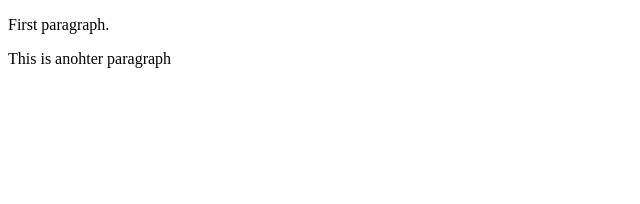
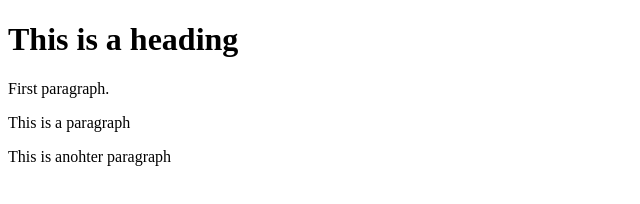
Before and after one commit to loulou1994/Learning-Git, a plain HTML site: page index.html in a window 1280 px wide. Shown: the whole page, without its empty margins (0-640 px from the left). Drawn offline with Linux system fonts and the light colour scheme.

Commit message:
Update index.html

```diff
--- a/index.html
+++ b/index.html
@@ -7,6 +7,9 @@
     <title>Document</title>
   </head>
   <body>
+    <h1>This is a heading</h1>
     <p>First paragraph.</p>
+    <p>This is a paragraph</p>
     <p>This is anohter paragraph</p>
+  </body>
 </html>
```
